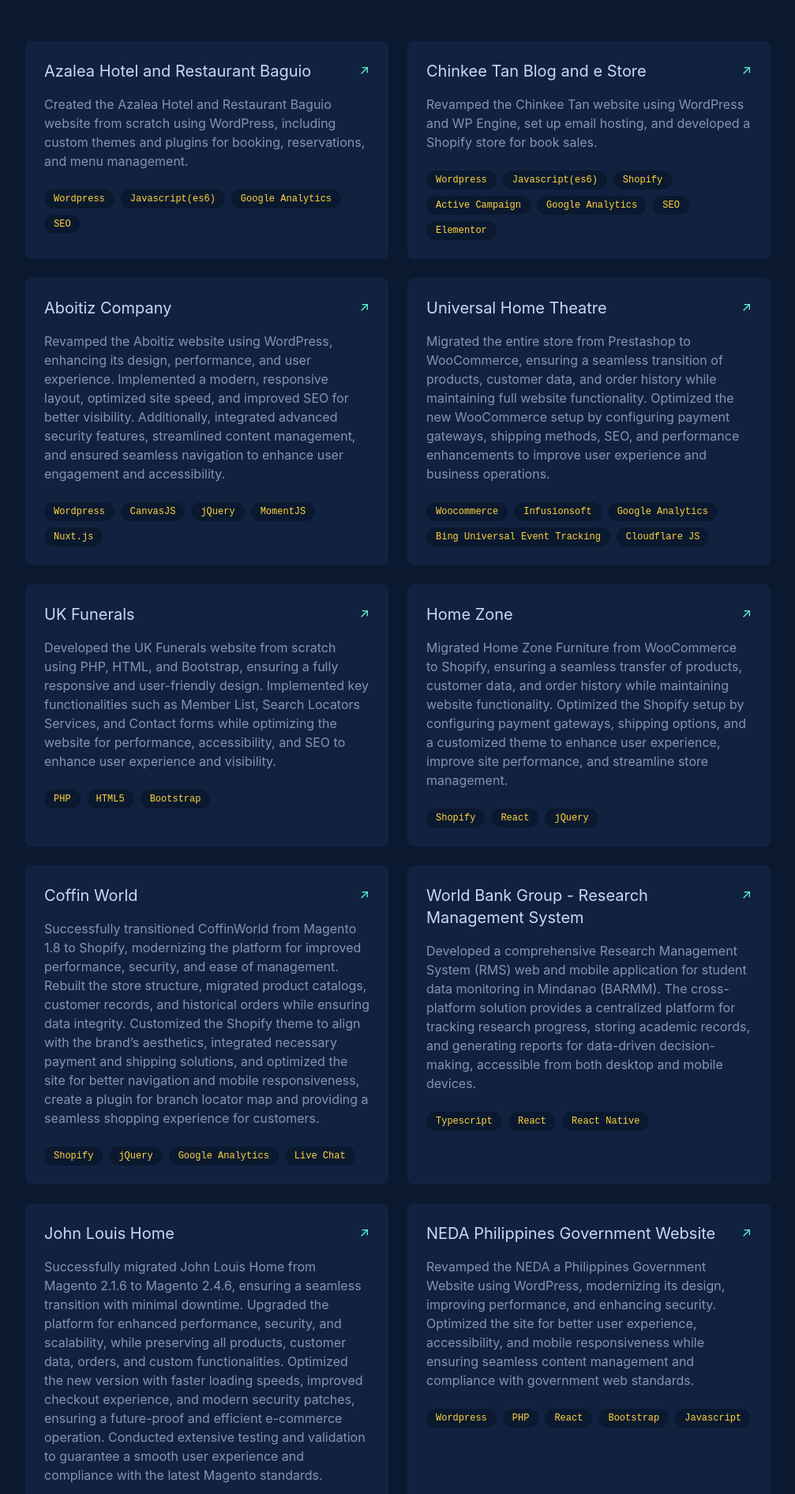
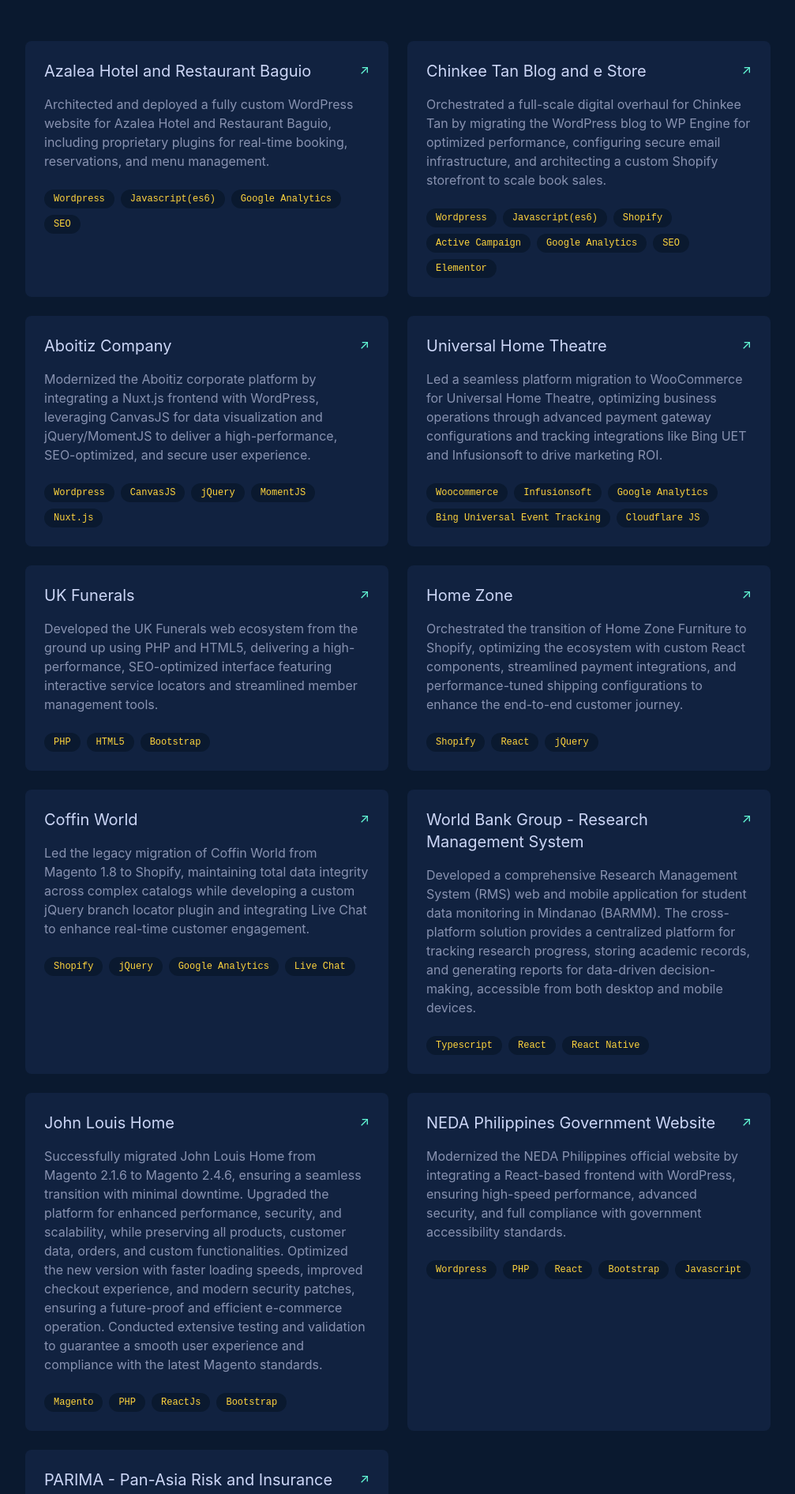
Before and after one commit to heneral/portfolio, a React (Create React App) app: page / in a window 1280 px wide. Shown: the part 4440-6332 px from the top of the page at 79% size, without its empty margins (136-1143 px from the left). Built offline with nearby package versions, Linux system fonts and the light colour scheme; no server answers.

Commit message:
Update Projects section

```diff
--- a/src/sections/Projects.jsx
+++ b/src/sections/Projects.jsx
@@ -4,43 +4,43 @@
 const projectsData = [
   {
     title: 'Azalea Hotel and Restaurant Baguio',
-    description: 'Created the Azalea Hotel and Restaurant Baguio website from scratch using WordPress, including custom themes and plugins for booking, reservations, and menu management.',
+    description: 'Architected and deployed a fully custom WordPress website for Azalea Hotel and Restaurant Baguio, including proprietary plugins for real-time booking, reservations, and menu management.',
     tech: ['Wordpress', 'Javascript(es6)', 'Google Analytics', 'SEO'],
     link: 'https://www.azaleabaguio.com/'
   },
   {
     title: 'Chinkee Tan Blog and e Store',
-    description: 'Revamped the Chinkee Tan website using WordPress and WP Engine, set up email hosting, and developed a Shopify store for book sales.',
+    description: 'Orchestrated a full-scale digital overhaul for Chinkee Tan by migrating the WordPress blog to WP Engine for optimized performance, configuring secure email infrastructure, and architecting a custom Shopify storefront to scale book sales.',
     tech: ['Wordpress', 'Javascript(es6)', 'Shopify', 'Active Campaign', 'Google Analytics', 'SEO', 'Elementor'],
     link: 'https://chinkeetan.com/'
   },
   {
     title: 'Aboitiz Company',
-    description: 'Revamped the Aboitiz website using WordPress, enhancing its design, performance, and user experience. Implemented a modern, responsive layout, optimized site speed, and improved SEO for better visibility. Additionally, integrated advanced security features, streamlined content management, and ensured seamless navigation to enhance user engagement and accessibility.',
+    description: 'Modernized the Aboitiz corporate platform by integrating a Nuxt.js frontend with WordPress, leveraging CanvasJS for data visualization and jQuery/MomentJS to deliver a high-performance, SEO-optimized, and secure user experience.',
     tech: ['Wordpress', 'CanvasJS', 'jQuery', 'MomentJS', 'Nuxt.js'],
     link: 'https://aboitiz.com/'
   },
   {
     title: 'Universal Home Theatre',
-    description: 'Migrated the entire store from Prestashop to WooCommerce, ensuring a seamless transition of products, customer data, and order history while maintaining full website functionality. Optimized the new WooCommerce setup by configuring payment gateways, shipping methods, SEO, and performance enhancements to improve user experience and business operations.',
+    description: 'Led a seamless platform migration to WooCommerce for Universal Home Theatre, optimizing business operations through advanced payment gateway configurations and tracking integrations like Bing UET and Infusionsoft to drive marketing ROI.',
     tech: ['Woocommerce', 'Infusionsoft', 'Google Analytics', 'Bing Universal Event Tracking', 'Cloudflare JS'],
     link: 'https://www.universalhometheatre.com.au/'
   },
   {
     title: 'UK Funerals',
-    description: 'Developed the UK Funerals website from scratch using PHP, HTML, and Bootstrap, ensuring a fully responsive and user-friendly design. Implemented key functionalities such as Member List, Search Locators Services, and Contact forms while optimizing the website for performance, accessibility, and SEO to enhance user experience and visibility.',
+    description: 'Developed the UK Funerals web ecosystem from the ground up using PHP and HTML5, delivering a high-performance, SEO-optimized interface featuring interactive service locators and streamlined member management tools.',
     tech: ['PHP', 'HTML5', 'Bootstrap'],
     link: 'http://www.uk-funerals.co.uk/'
   },
   {
     title: 'Home Zone',
-    description: 'Migrated Home Zone Furniture from WooCommerce to Shopify, ensuring a seamless transfer of products, customer data, and order history while maintaining website functionality. Optimized the Shopify setup by configuring payment gateways, shipping options, and a customized theme to enhance user experience, improve site performance, and streamline store management.',
+    description: 'Orchestrated the transition of Home Zone Furniture to Shopify, optimizing the ecosystem with custom React components, streamlined payment integrations, and performance-tuned shipping configurations to enhance the end-to-end customer journey.',
     tech: ['Shopify', 'React', 'jQuery' ],
     link: 'https://homezonefurniture.com/'
   },
   {
     title: 'Coffin World',
-    description: 'Successfully transitioned CoffinWorld from Magento 1.8 to Shopify, modernizing the platform for improved performance, security, and ease of management. Rebuilt the store structure, migrated product catalogs, customer records, and historical orders while ensuring data integrity. Customized the Shopify theme to align with the brand’s aesthetics, integrated necessary payment and shipping solutions, and optimized the site for better navigation and mobile responsiveness, create a plugin for branch locator map and providing a seamless shopping experience for customers.',
+    description: 'Led the legacy migration of Coffin World from Magento 1.8 to Shopify, maintaining total data integrity across complex catalogs while developing a custom jQuery branch locator plugin and integrating Live Chat to enhance real-time customer engagement.',
     tech: ['Shopify', 'jQuery', 'Google Analytics', 'Live Chat' ],
     link: 'https://coffinworld.com.au/'
   },
@@ -58,13 +58,13 @@
   },
   {
     title: 'NEDA Philippines Government Website',
-    description: 'Revamped the NEDA a Philippines Government Website using WordPress, modernizing its design, improving performance, and enhancing security. Optimized the site for better user experience, accessibility, and mobile responsiveness while ensuring seamless content management and compliance with government web standards.',
+    description: 'Modernized the NEDA Philippines official website by integrating a React-based frontend with WordPress, ensuring high-speed performance, advanced security, and full compliance with government accessibility standards.',
     tech: ['Wordpress', 'PHP', 'React', 'Bootstrap', 'Javascript'],
     link: 'https://sdg.neda.gov.ph/'
   },
   {
     title: 'PARIMA - Pan-Asia Risk and Insurance Management Association',
-    description: 'Modified the PARIMA website using WordPress, Created event and landing pages, and optimized performance to reduce bounce rates. Designed email templates for events and developed a WordCloud plugin for survey',
+    description: 'Upgraded the PARIMA website using WordPress and React, delivering a custom WordCloud plugin and performance-tuned event pages to streamline survey data collection and improve user engagement.',
     tech: ['Wordpress', 'PHP', 'jQuery', 'Bootstrap', 'Javascript', 'ReactJs'],
     link: 'https://parima.org/'
   }
```
